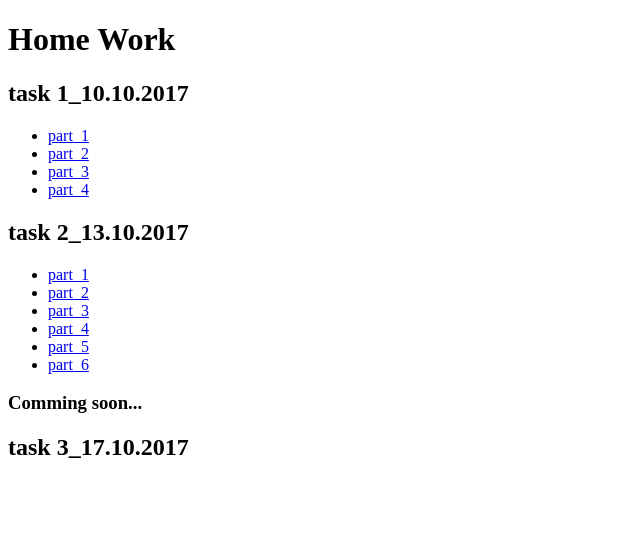
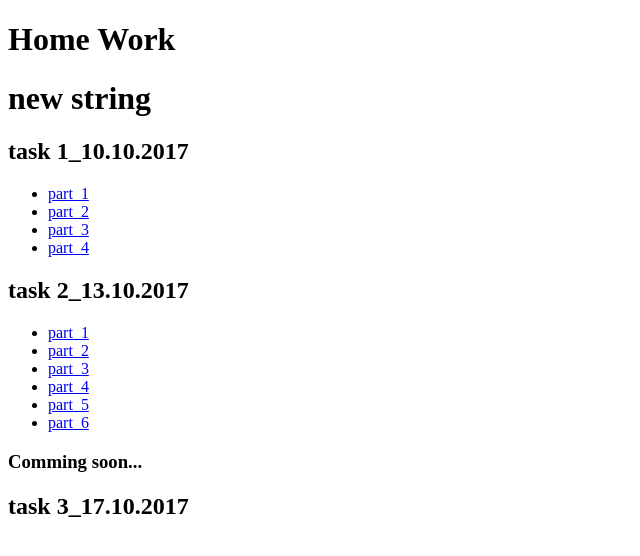
Before and after one commit to tvizor88/a_level, a plain HTML site: page i.html in a window 1280 px wide. Shown: the whole page, without its empty margins (0-640 px from the left). Drawn offline with Linux system fonts and the light colour scheme.

Commit message:
second_commit

```diff
--- a/i.html
+++ b/i.html
@@ -7,7 +7,7 @@
 	</head>
 		<body>
 			<header>
-				<h1>Home Work</h1>
+				<h1>Home Work</h1><h1>new string</h1>
 				<h2>task 1_10.10.2017</h2>
 			</header>
 		<nav>
```
